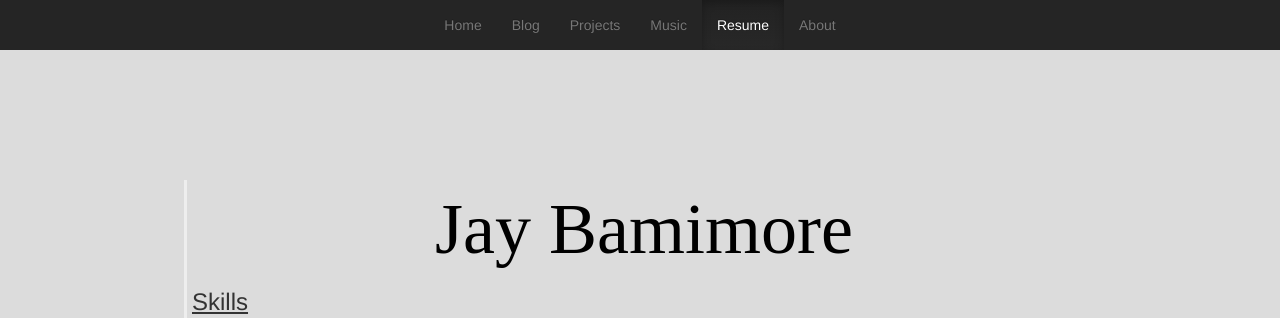
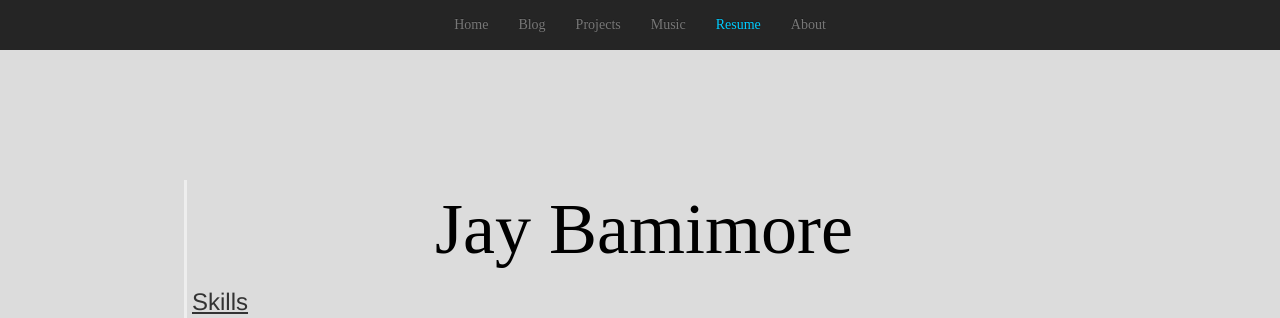
Before and after one commit to Jaytex/jaybamimore.com, a Node server app: page /resume in a window 1280 px wide. Shown: the top 318 px of the page. Run offline with Node 20, Linux system fonts and the light colour scheme; some web fonts are replaced.

Commit message:
updated resume's css and layout.. the merge will SOON happen

```diff
--- a/public/ss/myRes.css
+++ b/public/ss/myRes.css
@@ -148,6 +148,40 @@ dt.enumerate-enumitem{float:left; clear:left; margin-left:1em; margin-right:1em;
 .navbar{
   background: none repeat scroll 0% 0% rgb(37, 37, 37);
   border-bottom: transparent;
+  font-family: 'texfont';
+
+}
+
+.navbar ul li a.selected {
+  color: #00CCFF;
+}
+
+.navbar ul li a:hover {
+  color: #00CCFF;
+}
+.navbar ul li a:hover:before {
+  width: 100%;
+}
+
+.navbar ul li a:before {
+  content: '';
+  display: block;
+  position: absolute;
+  left: 0;
+  bottom: 0;
+  height: 3px;
+  width: 0;
+  background: #00CCFF;
+  -webkit-transition: width .25s;
+  -moz-transition: width .25s;
+  -ms-transition: width .25s;
+  -o-transition: width .25s;
+  transition: width .25s;
+}
+
+.navbar ul li.last > a:after,
+.navbar ul li:last-child > a:after {
+  display: none;
 }
 
 body {
--- a/views/layoutr.jade
+++ b/views/layoutr.jade
@@ -1,5 +1,9 @@
 doctype html
 html
+  block link
+    -var selected = 'Home';
+  -var menu = { 'Home': '/home', 'Blog': '/blog', 'Projects': '/projects', 'Music': '/music', 'Resume': '/resume', 'About': '/about' };
+
   head
     title #{title} | Jay
     meta(charset='UTF-8')
@@ -10,6 +14,8 @@ html
 
     script(type='text/javascript', src='/js/jquery.js')
     script(type='text/javascript', src='/js/bootstrap.js')
+
+
 
 
   body
@@ -26,18 +32,12 @@ html
             span.icon-bar
         .navbar-collapse.collapse
           ul.nav.navbar-nav
-            li
-              a(href="index") Home
-            li
-              a(href="blog") Blog
-            li
-              a(href="projects")  Projects
-            li
-              a(href="music")  Music
-            li.active
-              a(href="resume")  Resume
-            li
-              a(href="about")  About
+            each val, key in menu
+              li
+                if selected === key
+                    a.selected(href=val, title=key)= key
+                else
+                    a(href=val, title=key)= key
         // /.nav-collapse
 
 
```
